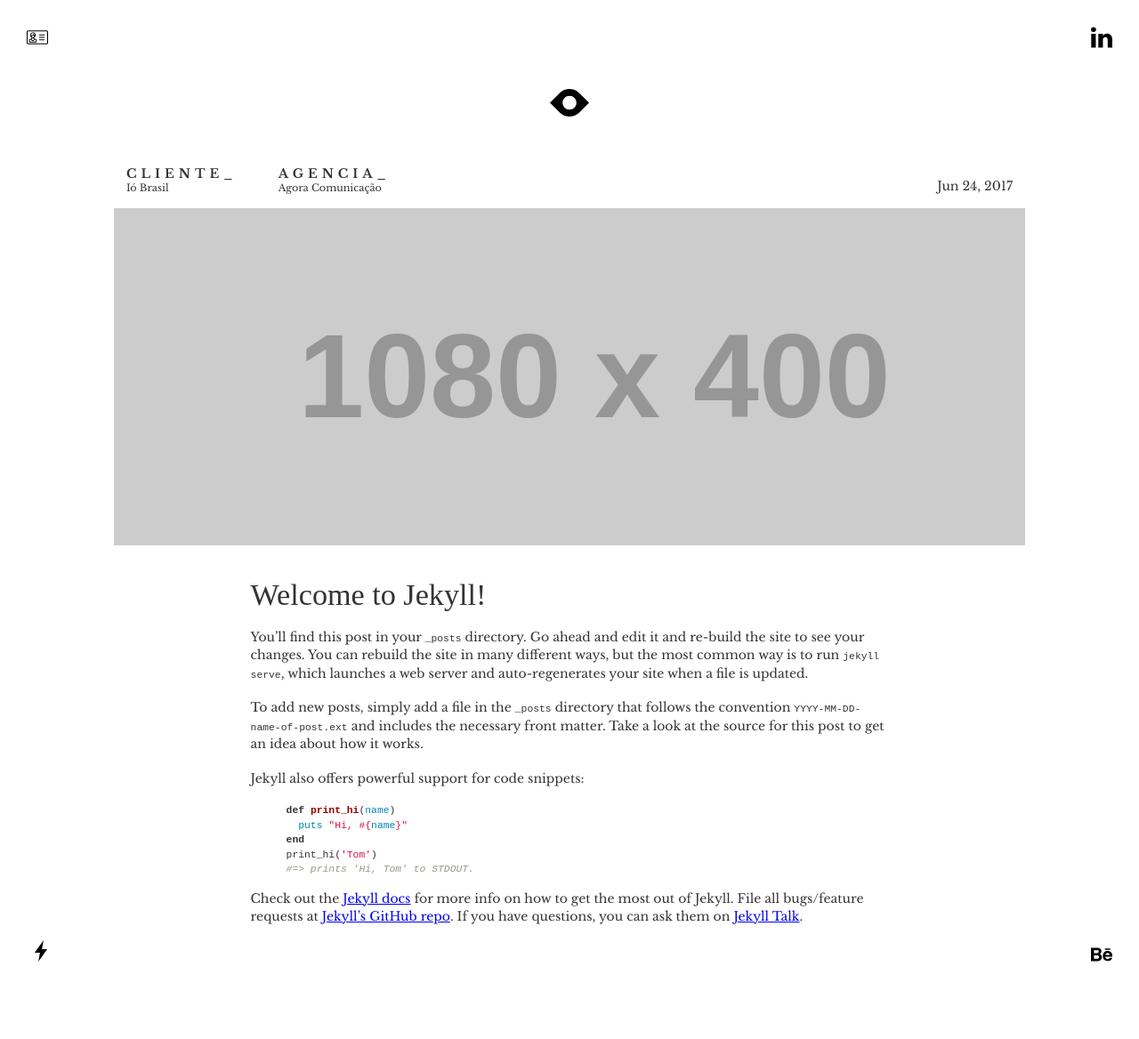
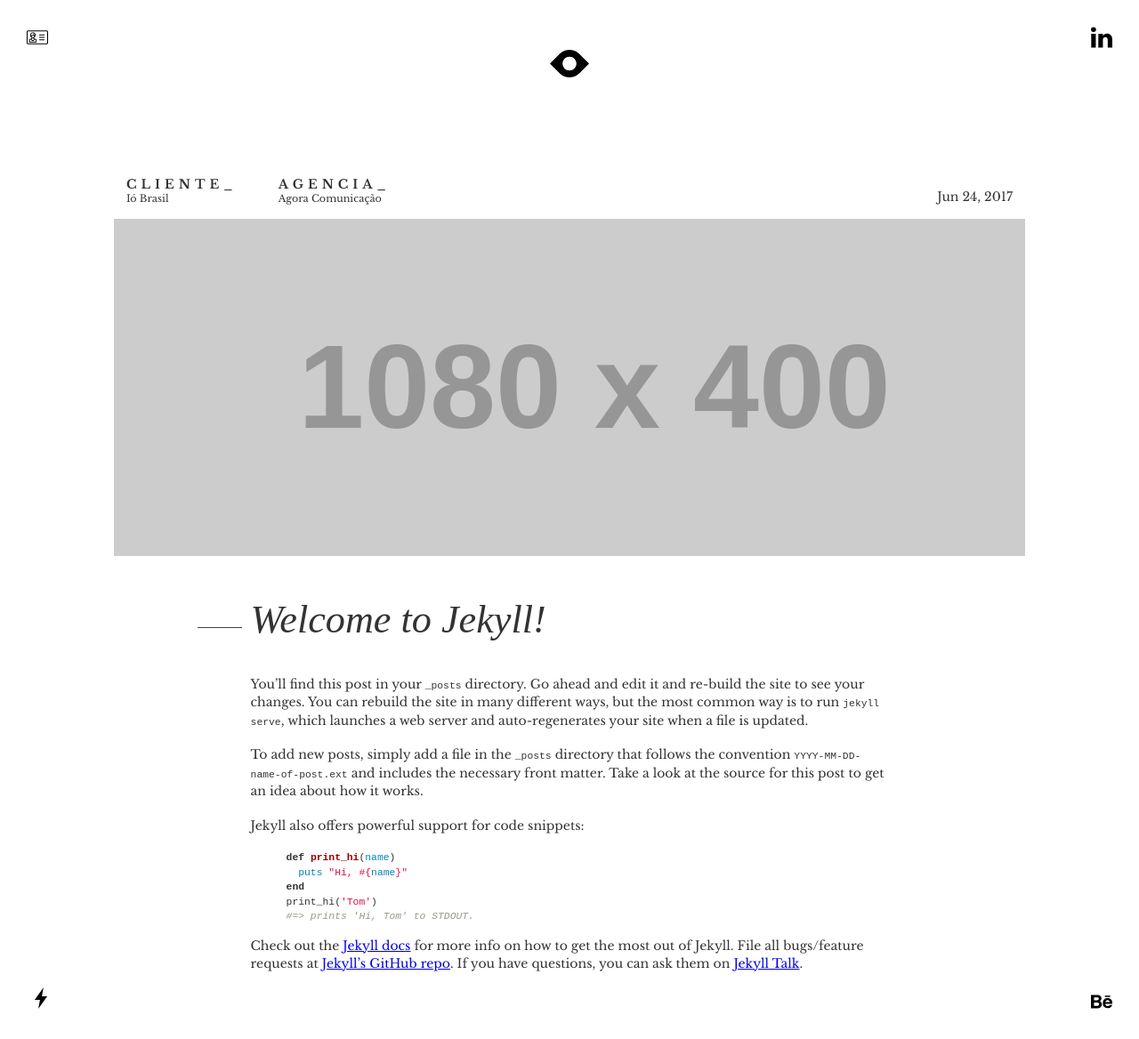
Before and after one commit to dudanev/dudanev.github.io, a Jekyll site: the page built from _posts/2017-06-24-welcome-to-jekyll.markdown, in a window 1280 px wide. Shown: the whole page at 89% size. Built offline with Jekyll 4.4.1, drawn with Linux system fonts in a browser that asks for light colours; some web fonts are replaced.

Commit message:
add post style

```diff
--- a/_sass/_base.scss
+++ b/_sass/_base.scss
@@ -48,13 +48,13 @@ h1, h2, h3, h4 {
 
 h1 {
   margin-top: 0;
-  font-size: 2.441em;
+  font-size: 3.157em;
 }
 
-h2 {font-size: 1.953em;}
+h2 {font-size: 2.369em;}
 
-h3 {font-size: 1.563em;}
+h3 {font-size: 1.777em;}
 
-h4 {font-size: 1.25em;}
+h4 {font-size: 1.333em;}
 
 small, .font_small {font-size: 0.8em;}
--- a/_sass/main.scss
+++ b/_sass/main.scss
@@ -13,19 +13,18 @@
 .page-content {
 	position: relative;
 	width: 100%;
+	min-height: 100vh;
 }
 
 .header {
+	flex: 1 0 100%;
 	display: flex;
 	justify-content: center;
 	text-align: center;
+	margin: 4em 0;
 
 	.logo { width: 180px; }
 
-	@media screen and (min-width: 1024px) {
-		.logo { margin-top: 100px; }
-		.logo { width: 100%; }
-	}
 }
 
 .ic {
@@ -103,12 +102,20 @@
 	}
 
 	> p { white-space: nowrap; }
+
+	@media screen and (max-width: 480px) {
+		> h4 { font-size: 0.8em; }
+	}
 }
 
 .work-meta > .wm__pub-date {
 	margin-left: auto;
 	margin-bottom: 1em;
 	text-align: right;
+	@media screen and (max-width: 480px) {
+		font-size: 0.8em;
+		margin-bottom: 1.3em;
+	}
 }
 .work-meta h4, .work-meta p {
 	margin: 0;
@@ -135,8 +142,31 @@
 	}
 }
 
+ s {
+     text-decoration: none;
+     background-image: linear-gradient(transparent 10px, #333 10px, #333 12px, transparent 9px);
+     background-position: 0 27px;
+  }
+
 .wrk__title {
 	font-family: 'Playfair Display', serif;
+	font-style: italic;
+	position: relative;
+	display: inline-block;
+	white-space: pre-line;
+
+	&:before {
+		content: "";
+	    display: inline-block;
+	    vertical-align: middle;
+	    width: 50px;
+	    position: absolute;
+	    top: .8em;
+	    height: 1px;
+	    background-color: #424242;
+	    left: -60px;
+	}
+
 }
 
 .after-img {
```
